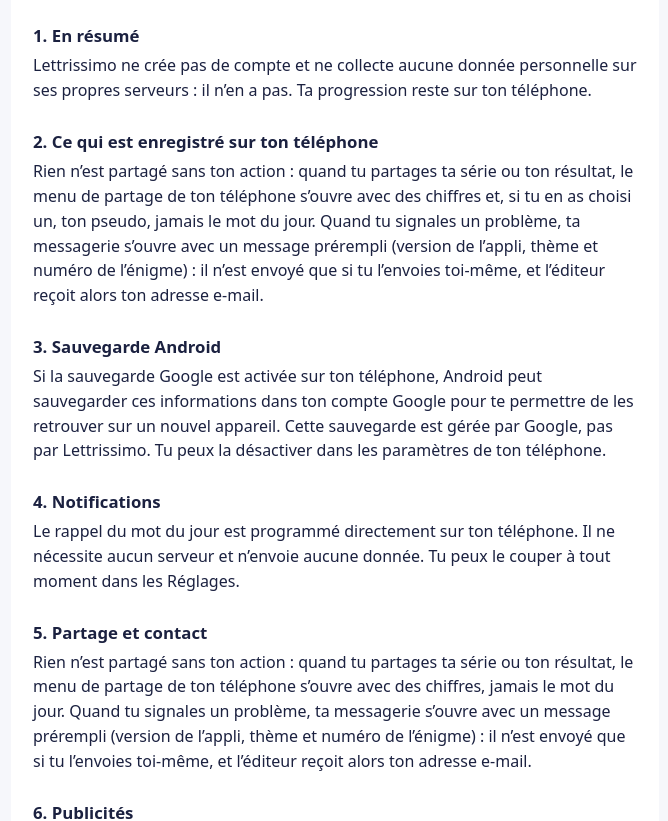
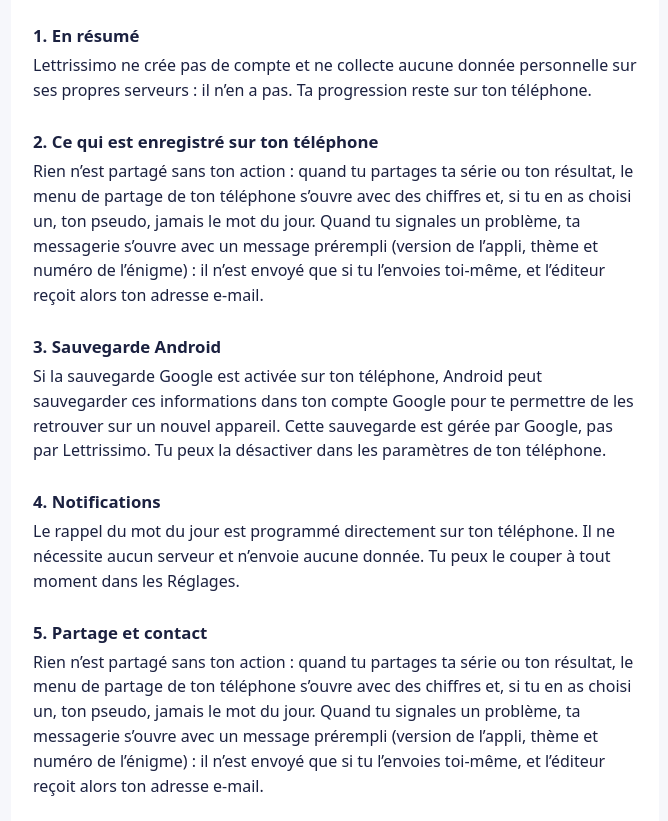
Before and after one commit to lesbonnesoccazzz/lettrissimo-legal, a plain HTML site: page index.html in a window 1280 px wide. Shown: the part 127-948 px from the top of the page, without its empty margins (305-973 px from the left). Drawn offline with Linux system fonts and the light colour scheme.

Commit message:
Update index.html

```diff
--- a/index.html
+++ b/index.html
@@ -64,9 +64,7 @@
     <p>Le rappel du mot du jour est programmé directement sur ton téléphone. Il ne nécessite aucun serveur et n’envoie aucune donnée. Tu peux le couper à tout moment dans les Réglages.</p>
 
     <h2>5. Partage et contact</h2>
-    <p>Rien n’est partagé sans ton action : quand tu partages ta série ou ton résultat, le menu de partage de ton téléphone s’ouvre avec des chiffres, jamais le mot du jour. Quand tu signales un problème, ta messagerie s’ouvre avec un message prérempli (version de l’appli, thème et numéro de l’énigme) : il n’est envoyé que si tu l’envoies toi-même, et l’éditeur reçoit alors ton adresse e-mail.</p>
-
-    <h2>6. Publicités</h2>
+    <p>Rien n’est partagé sans ton action : quand tu partages ta série ou ton résultat, le menu de partage de ton téléphone s’ouvre avec des chiffres et, si tu en as choisi un, ton pseudo, jamais le mot du jour. Quand tu signales un problème, ta messagerie s’ouvre avec un message prérempli (version de l’appli, thème et numéro de l’énigme) : il n’est envoyé que si tu l’envoies toi-même, et l’éditeur reçoit alors ton adresse e-mail.</p>    <h2>6. Publicités</h2>
     <p>Cette version ne contient aucune publicité.</p>
 
     <h2>7. Tes droits</h2>
```
